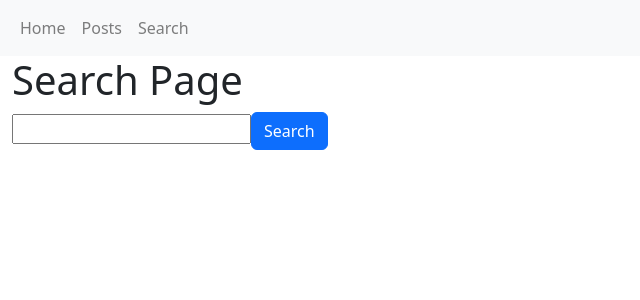
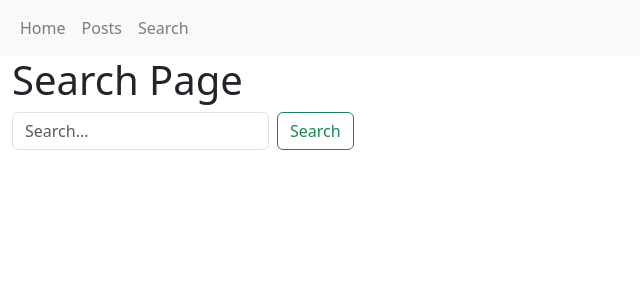
Before and after one commit to Abdoul54/Aleo, a React (Create React App) app in the folder frontend/: page /search in a window 1280 px wide. Shown: the top 300 px of the page, without its empty margins (0-640 px from the left). Built offline with nearby package versions, Linux system fonts and the light colour scheme; a small style sheet from the web is missing.

Commit message:
search input

```diff
--- a/frontend/src/App.js
+++ b/frontend/src/App.js
@@ -71,15 +71,19 @@ function Search() {
   return (
     <div>
       <h1>Search Page</h1>
-      <Form onSubmit={handleSearchSubmit} >
-        <input
-          type="text"
-          value={searchQuery}
-          onChange={handleSearchInputChange}
-        />
-        <Button type="submit">Search</Button>
+      <Form onSubmit={handleSearchSubmit} className="d-flex" >
+        <div className="d-flex align-items-center">
+          <Form.Control
+            type="text"
+            value={searchQuery}
+            onChange={handleSearchInputChange}
+            placeholder="Search..."
+            className="me-2"
+          />
+          <Button type="submit" variant="outline-success">Search</Button>
+        </div>
       </Form>
-            <div style={{ display: 'grid', gridTemplateColumns: 'repeat(auto-fill, minmax(25rem, 1fr))', gap: '1rem' }}>
+      <div style={{ display: 'grid', gridTemplateColumns: 'repeat(auto-fill, minmax(25rem, 1fr))', gap: '1rem' }}>
         {searchResults.map((post) => (
           <div className="card" key={post._id}>
             <div className="card-body">
```
